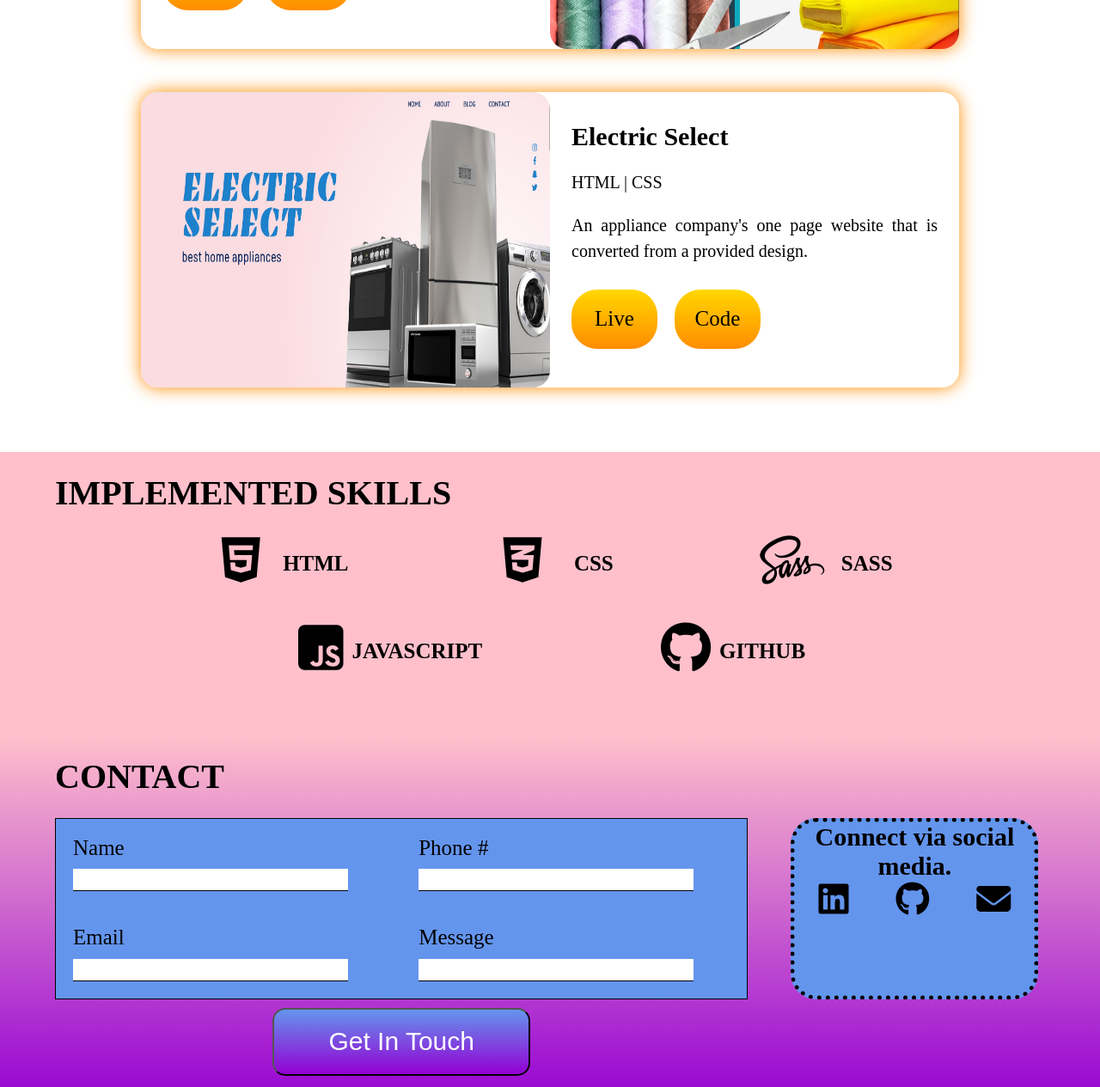
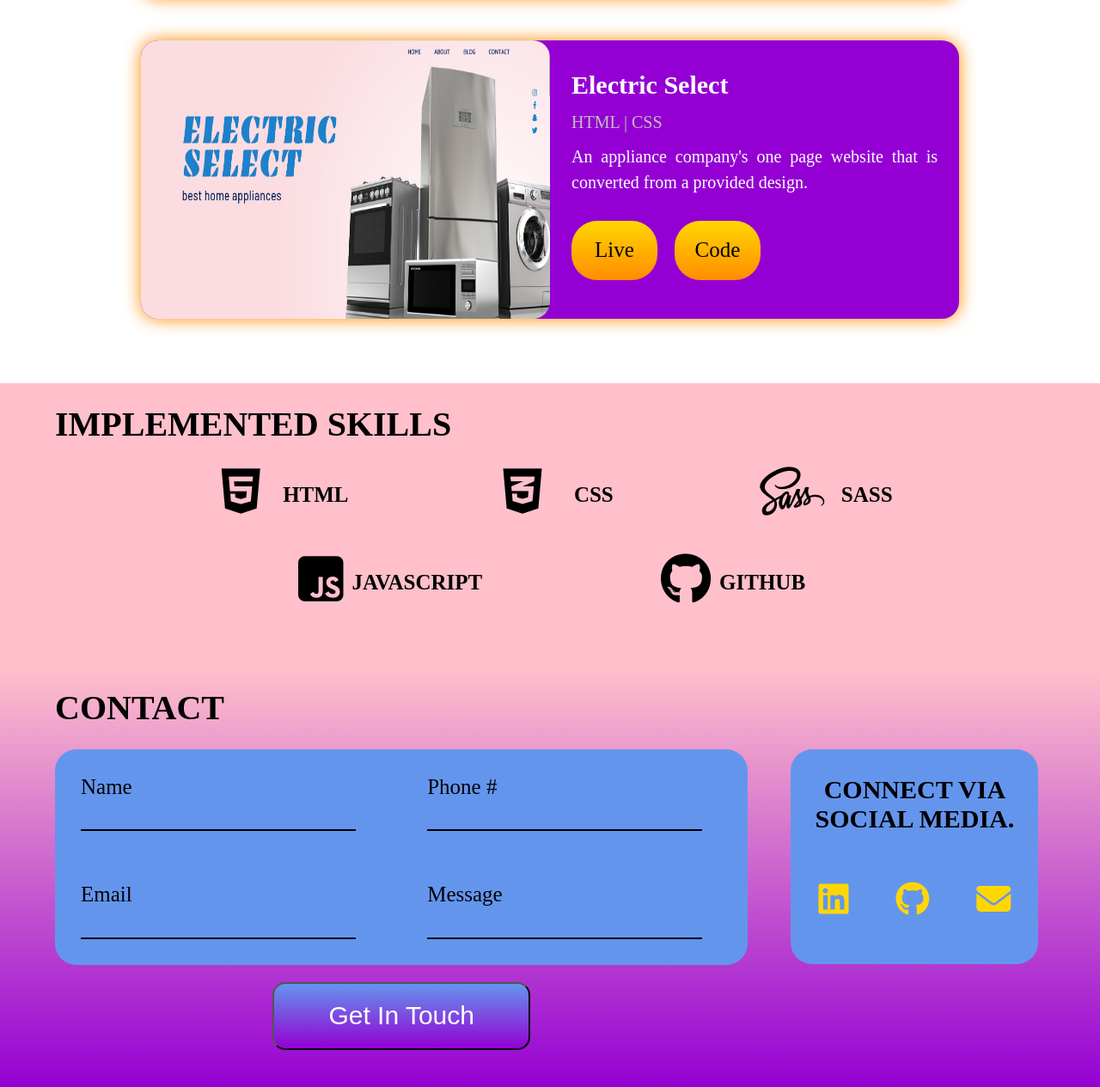
Before and after one commit to leohon/portfoLEO, a plain HTML site: page index.html in a window 1280 px wide. Shown: the part 2296-3561 px from the top of the page at 86% size. Drawn offline with Linux system fonts and the light colour scheme.

Commit message:
more styling

```diff
--- a/styles/sass/partials/_homeContact.scss
+++ b/styles/sass/partials/_homeContact.scss
@@ -16,14 +16,14 @@
       .form {
         display: flex;
         flex-wrap: wrap;
-        border: 1px solid black;
         background-color: variables.$blue;
+        border-radius: 25px;
 
         .oneInput {
           display: flex;
           flex-direction: column;
           width: 50%;
-          padding: 20px;
+          padding: 30px;
 
           label {
             text-align: left;
@@ -32,18 +32,18 @@
 
           input {
             border: none;
-            border-bottom: 1px solid black;
+            border-bottom: 2px solid black;
             width: 25vw;
+            background-color: variables.$blue;
           }
         }
       }
 
       button {
-        background-color: variables.$blue;
         background: linear-gradient(variables.$blue, variables.$purple);
         color: variables.$white;
         padding: 20px;
-        margin: 10px 20px;
+        margin: 20px;
         width: 300px;
         border-radius: 15px;
         cursor: pointer;
@@ -54,18 +54,22 @@
     .connect {
       display: flex;
       flex-direction: column;
-      border: 5px dotted black;
-      border-radius: 30px;
-      height: 211px;
+      border: none;
+      border-radius: 25px;
+      height: 250px;
       width: 25%;
       text-align: center;
       background-color: variables.$blue;
       margin-top: 25px;
 
-      p {
-        padding: 20px;
-        text-align: left;
+      h3 {
+        padding: 30px 10px;
+        text-align: center;
+        text-transform: uppercase;
       }
+
+      .socials {
+        margin: 25px 0;
 
         a {
           margin: 0 25px;
@@ -75,9 +79,10 @@
 
           i {
             font-size: 2rem;
-          color: variables.$black;
+            color: variables.$gold;
           }
         }
       }
     }
   }
+}
--- a/styles/sass/partials/_homeProjects.scss
+++ b/styles/sass/partials/_homeProjects.scss
@@ -5,7 +5,8 @@
   margin: 50px 100px;
   border-radius: 20px;
   box-shadow: 0 0 20px variables.$darkOrange;
-  background: white;
+  background: variables.$purple;
+  color: variables.$white;
 
   img {
     width: 50%;
@@ -22,6 +23,11 @@
 
     p {
       text-align: justify;
+    }
+
+    .programmingLanguage {
+      padding: 0;
+      color: variables.$grey;
     }
 
     .buttons {
--- a/styles/sass/partials/_variables.scss
+++ b/styles/sass/partials/_variables.scss
@@ -1,7 +1,7 @@
 // Colours
 $black: black;
 $white: white;
-$grey: grey;
+$grey: silver;
 $purple: darkviolet;
 $gold: gold;
 $darkOrange: darkorange;
```
Also changed, not shown: styles/styles.css. Lines whose indentation alone changed are shown as unchanged.
